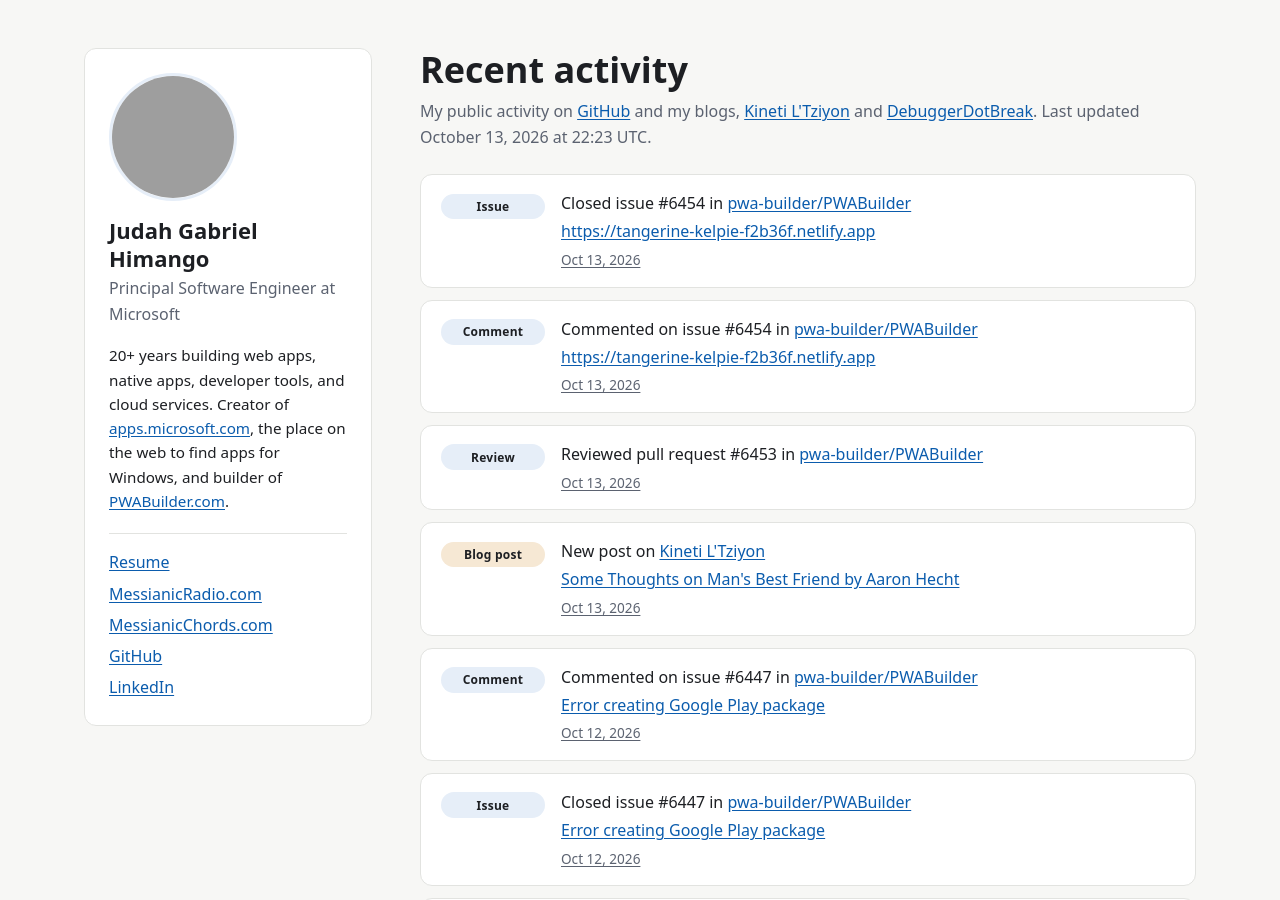
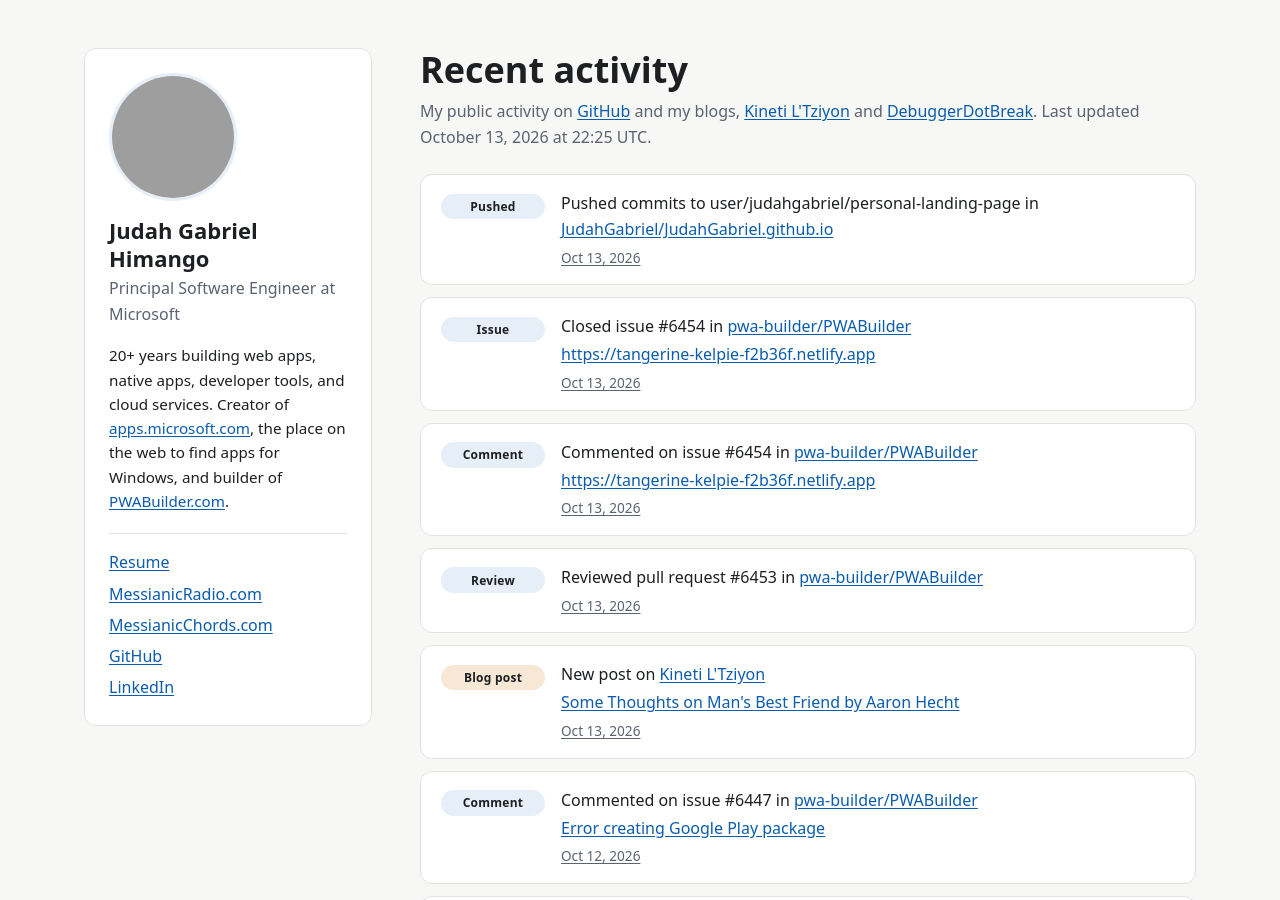
Before and after one commit to JudahGabriel/JudahGabriel.github.io, a Jekyll site: the page built from index.html, in a window 1280 px wide and 900 px high. Built offline with Jekyll 4.4.1, drawn with Linux system fonts in a browser that asks for light colours; some of the changed text lies outside the part shown; grey boxes are pictures that could not be loaded.

Commit message:
Refresh activity feed

```diff
--- a/_data/activity.json
+++ b/_data/activity.json
@@ -1,6 +1,18 @@
 {
-  "generated_at": "2026-10-13T22:23:43.409Z",
+  "generated_at": "2026-10-13T22:25:36.514Z",
   "items": [
+    {
+      "id": "github-23917950406",
+      "source": "github",
+      "context": "JudahGabriel/JudahGabriel.github.io",
+      "context_url": "https://github.com/JudahGabriel/JudahGabriel.github.io",
+      "created_at": "2026-10-13T22:25:08.000Z",
+      "kind": "push",
+      "label": "Pushed",
+      "action": "Pushed commits to user/judahgabriel/personal-landing-page in",
+      "title": null,
+      "url": "https://github.com/JudahGabriel/JudahGabriel.github.io/compare/f332874cf08a...f694e0fed57c"
+    },
     {
       "id": "github-17121837531",
       "source": "github",
@@ -302,18 +314,6 @@
       "url": "https://github.com/pwa-builder/PWABuilder/compare/7d5a93d4de2d...d13cb2f65f11"
     },
     {
-      "id": "github-16759607629",
-      "source": "github",
-      "context": "pwa-builder/PWABuilder",
-      "context_url": "https://github.com/pwa-builder/PWABuilder",
-      "created_at": "2026-10-08T18:33:50.000Z",
-      "kind": "pull-request",
-      "label": "Pull request",
-      "action": "Merged pull request #6431 in",
-      "title": null,
-      "url": "https://github.com/pwa-builder/PWABuilder/pull/6431"
-    },
-    {
       "id": "github-23572599750",
       "source": "github",
       "context": "pwa-builder/PWABuilder",
```
